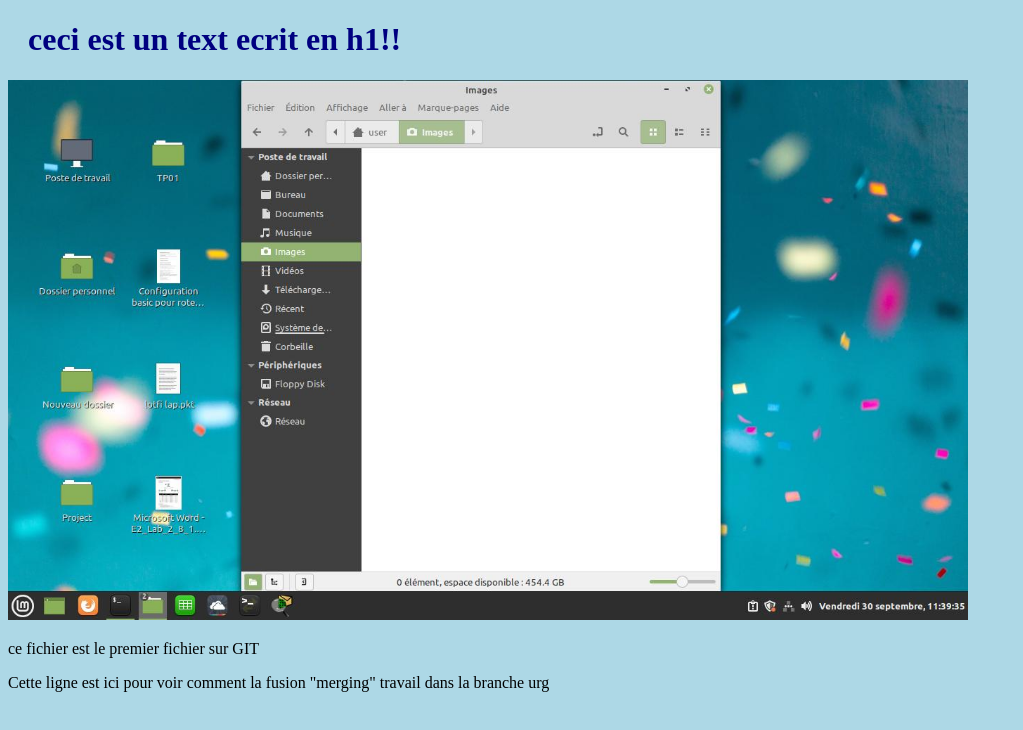
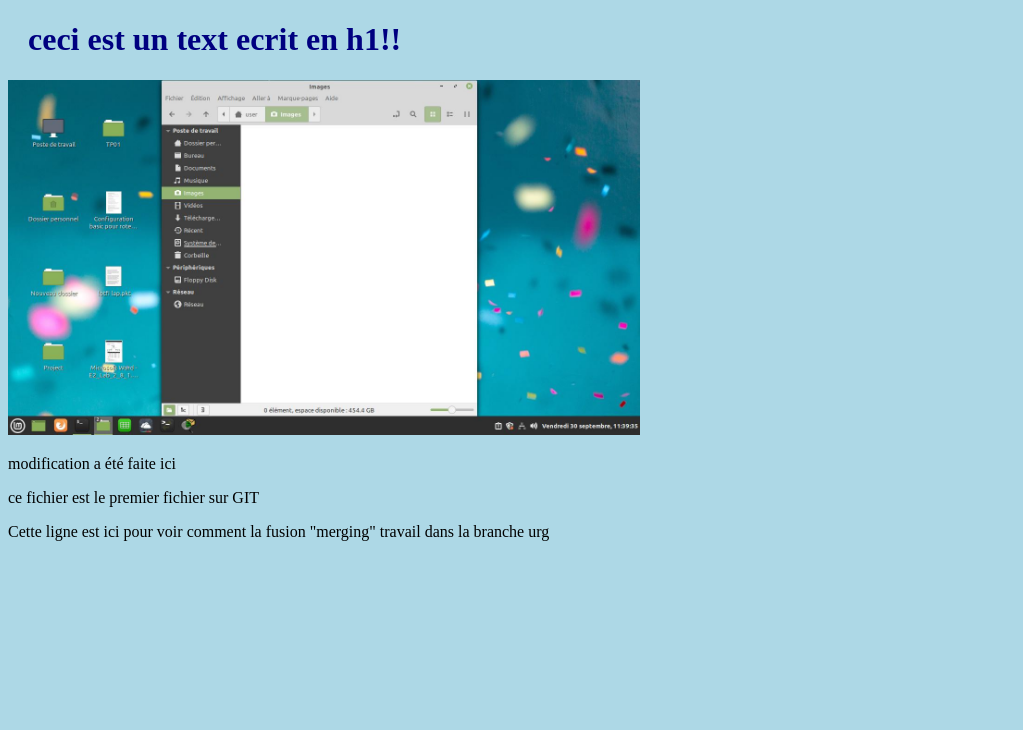
Before and after one commit to Kh-Lotfi/Project, a plain HTML site: page index.html in a window 1280 px wide. Shown: the whole page, without its empty margins (0-1023 px from the left). Drawn offline with Linux system fonts and the light colour scheme.

Commit message:
changement taille d'image

```diff
--- a/index.html
+++ b/index.html
@@ -7,9 +7,10 @@
 <body>
 <h1>ceci est un text ecrit en h1!!</h1>
 <div>
-<img src="img_github.jpg" alt="Github" style="width:100%; max-width:960px">
+<img src="img_github.jpg" alt="Github" style="width:50%; max-width:960px">
 <div>
 </div>
+<p>modification a été faite ici </p>
 <p>ce fichier est le premier fichier sur GIT </p>
 <p>Cette ligne est ici pour voir comment la fusion "merging" travail dans la branche urg </p>
 </body>
```
